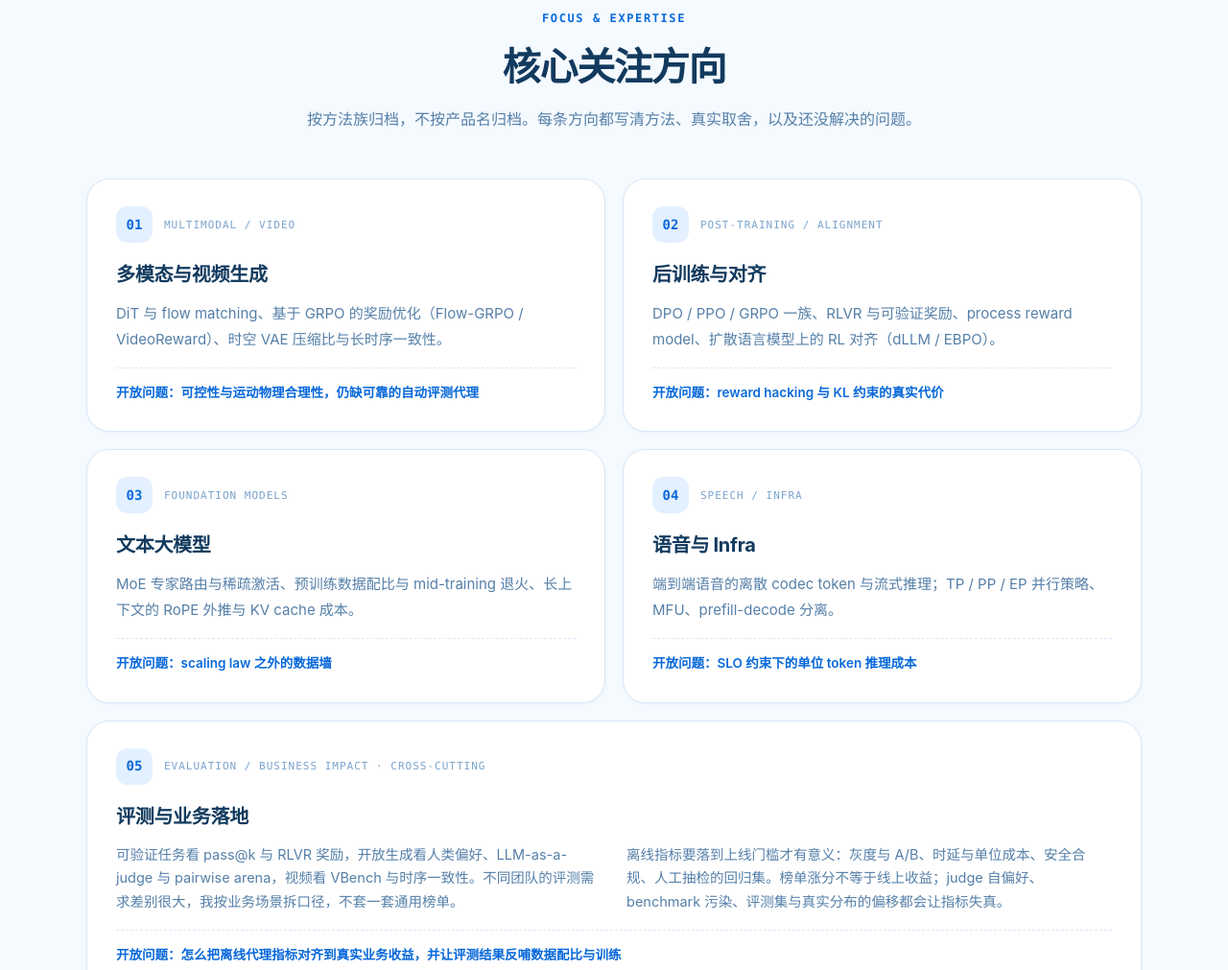
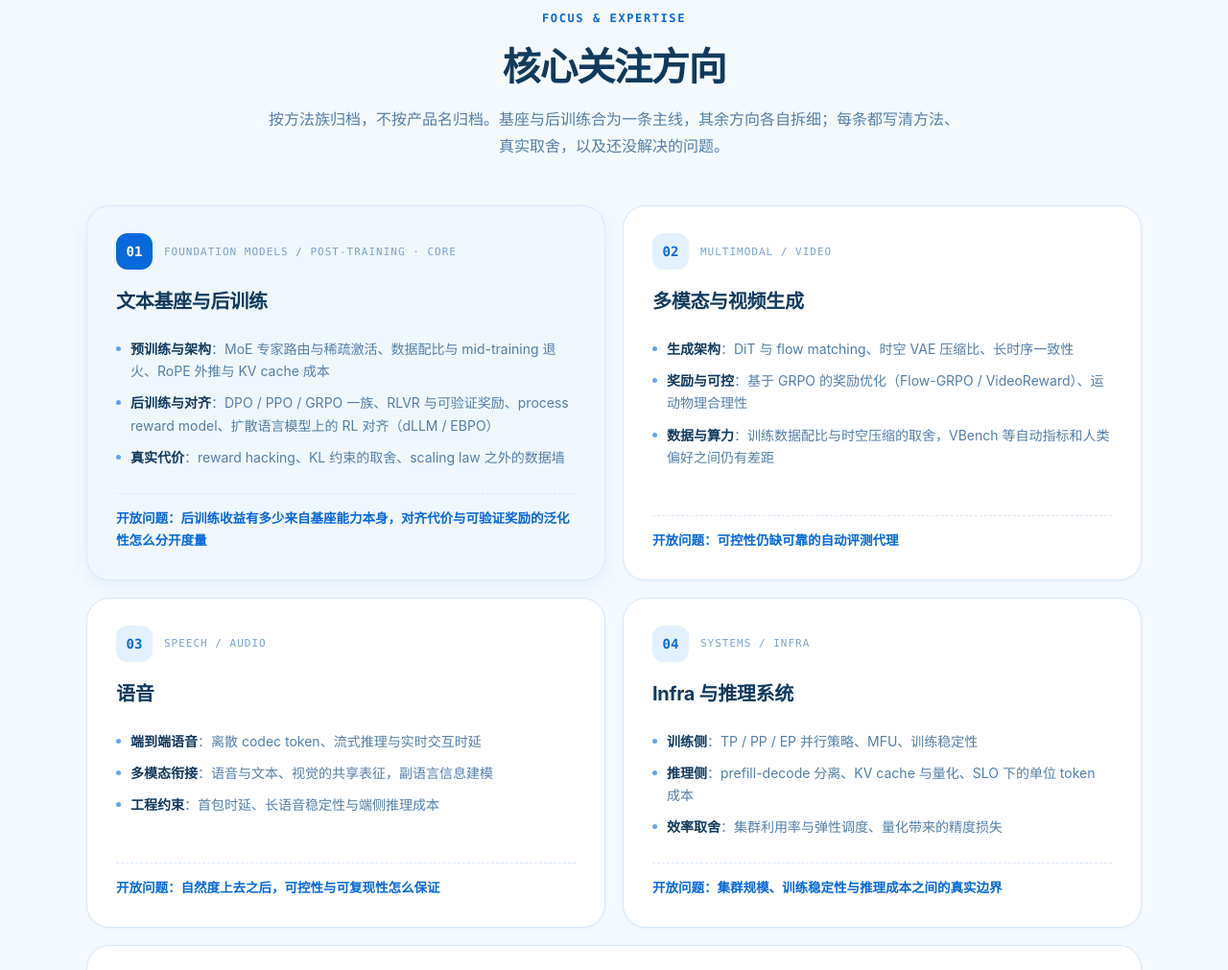
Before and after one commit to Nikoyyl21/Nikoyyl21.github.io, a plain HTML site: page index.html in a window 1280 px wide. Shown: the part 889-1900 px from the top of the page at 96% size. Drawn offline with Linux system fonts and the light colour scheme.

Commit message:
Restructure Focus: featured foundation+post-training card, per-direction sub-items, standalone evaluation

```diff
--- a/assets/site.css
+++ b/assets/site.css
@@ -163,6 +163,16 @@ img, svg { display: block; max-width: 100%; }
 .card h3 { margin: 0 0 10px; font-size: 20px; font-weight: 700; letter-spacing: -0.3px; }
 .card p { margin: 0; color: var(--text-soft); font-size: 15px; }
 .card .open { display: block; margin-top: 16px; padding-top: 14px; border-top: 1px dashed var(--border); color: var(--accent); font-size: 13.5px; font-weight: 600; }
+.card-featured { background: var(--surface-soft); box-shadow: var(--shadow-md); }
+.card-featured .card-icon { background: var(--accent); color: #FFFFFF; }
+@media (prefers-color-scheme: dark) { .card-featured .card-icon { color: #08182A; } }
+.sub-list { list-style: none; margin: 0; padding: 0; }
+.sub-list li { position: relative; padding-left: 15px; margin: 10px 0; color: var(--text-soft); font-size: 14px; line-height: 1.65; }
+.sub-list li::before { content: ""; position: absolute; left: 0; top: 9px; width: 5px; height: 5px; border-radius: 50%; background: var(--accent); opacity: 0.6; }
+.sub-list strong { color: var(--text); font-weight: 650; }
+#focus .card { display: flex; flex-direction: column; }
+#focus .card > .sub-list, #focus .card > .wide-body { margin-bottom: 16px; }
+#focus .card .open { margin-top: auto; }
 .card-wide { grid-column: 1 / -1; }
 .wide-body { display: grid; grid-template-columns: repeat(2, minmax(0, 1fr)); gap: 26px; }
 .wide-body p { font-size: 14.5px; line-height: 1.72; }
--- a/index.html
+++ b/index.html
@@ -94,32 +94,48 @@
     <div class="section-head">
       <span class="eyebrow">Focus &amp; Expertise</span>
       <h2 class="section-title">核心关注方向</h2>
-      <p class="section-lead">按方法族归档，不按产品名归档。每条方向都写清方法、真实取舍，以及还没解决的问题。</p>
+      <p class="section-lead">按方法族归档，不按产品名归档。基座与后训练合为一条主线，其余方向各自拆细；每条都写清方法、真实取舍，以及还没解决的问题。</p>
     </div>
     <div class="grid grid-4">
-      <div class="card">
-        <div class="card-top"><div class="card-icon">01</div><span class="card-label">Multimodal / Video</span></div>
-        <h3>多模态与视频生成</h3>
-        <p>DiT 与 flow matching、基于 GRPO 的奖励优化（Flow-GRPO / VideoReward）、时空 VAE 压缩比与长时序一致性。</p>
-        <span class="open">开放问题：可控性与运动物理合理性，仍缺可靠的自动评测代理</span>
+      <div class="card card-featured">
+        <div class="card-top"><div class="card-icon">01</div><span class="card-label">Foundation Models / Post-training · Core</span></div>
+        <h3>文本基座与后训练</h3>
+        <ul class="sub-list">
+          <li><strong>预训练与架构</strong>：MoE 专家路由与稀疏激活、数据配比与 mid-training 退火、RoPE 外推与 KV cache 成本</li>
+          <li><strong>后训练与对齐</strong>：DPO / PPO / GRPO 一族、RLVR 与可验证奖励、process reward model、扩散语言模型上的 RL 对齐（dLLM / EBPO）</li>
+          <li><strong>真实代价</strong>：reward hacking、KL 约束的取舍、scaling law 之外的数据墙</li>
+        </ul>
+        <span class="open">开放问题：后训练收益有多少来自基座能力本身，对齐代价与可验证奖励的泛化性怎么分开度量</span>
       </div>
       <div class="card">
-        <div class="card-top"><div class="card-icon">02</div><span class="card-label">Post-training / Alignment</span></div>
-        <h3>后训练与对齐</h3>
-        <p>DPO / PPO / GRPO 一族、RLVR 与可验证奖励、process reward model、扩散语言模型上的 RL 对齐（dLLM / EBPO）。</p>
-        <span class="open">开放问题：reward hacking 与 KL 约束的真实代价</span>
+        <div class="card-top"><div class="card-icon">02</div><span class="card-label">Multimodal / Video</span></div>
+        <h3>多模态与视频生成</h3>
+        <ul class="sub-list">
+          <li><strong>生成架构</strong>：DiT 与 flow matching、时空 VAE 压缩比、长时序一致性</li>
+          <li><strong>奖励与可控</strong>：基于 GRPO 的奖励优化（Flow-GRPO / VideoReward）、运动物理合理性</li>
+          <li><strong>数据与算力</strong>：训练数据配比与时空压缩的取舍，VBench 等自动指标和人类偏好之间仍有差距</li>
+        </ul>
+        <span class="open">开放问题：可控性仍缺可靠的自动评测代理</span>
       </div>
       <div class="card">
-        <div class="card-top"><div class="card-icon">03</div><span class="card-label">Foundation Models</span></div>
-        <h3>文本大模型</h3>
-        <p>MoE 专家路由与稀疏激活、预训练数据配比与 mid-training 退火、长上下文的 RoPE 外推与 KV cache 成本。</p>
-        <span class="open">开放问题：scaling law 之外的数据墙</span>
+        <div class="card-top"><div class="card-icon">03</div><span class="card-label">Speech / Audio</span></div>
+        <h3>语音</h3>
+        <ul class="sub-list">
+          <li><strong>端到端语音</strong>：离散 codec token、流式推理与实时交互时延</li>
+          <li><strong>多模态衔接</strong>：语音与文本、视觉的共享表征，副语言信息建模</li>
+          <li><strong>工程约束</strong>：首包时延、长语音稳定性与端侧推理成本</li>
+        </ul>
+        <span class="open">开放问题：自然度上去之后，可控性与可复现性怎么保证</span>
       </div>
       <div class="card">
-        <div class="card-top"><div class="card-icon">04</div><span class="card-label">Speech / Infra</span></div>
-        <h3>语音与 Infra</h3>
-        <p>端到端语音的离散 codec token 与流式推理；TP / PP / EP 并行策略、MFU、prefill-decode 分离。</p>
-        <span class="open">开放问题：SLO 约束下的单位 token 推理成本</span>
+        <div class="card-top"><div class="card-icon">04</div><span class="card-label">Systems / Infra</span></div>
+        <h3>Infra 与推理系统</h3>
+        <ul class="sub-list">
+          <li><strong>训练侧</strong>：TP / PP / EP 并行策略、MFU、训练稳定性</li>
+          <li><strong>推理侧</strong>：prefill-decode 分离、KV cache 与量化、SLO 下的单位 token 成本</li>
+          <li><strong>效率取舍</strong>：集群利用率与弹性调度、量化带来的精度损失</li>
+        </ul>
+        <span class="open">开放问题：集群规模、训练稳定性与推理成本之间的真实边界</span>
       </div>
       <div class="card card-wide">
         <div class="card-top"><div class="card-icon">05</div><span class="card-label">Evaluation / Business Impact · Cross-cutting</span></div>
```
Also changed, not shown: 1 other file.
